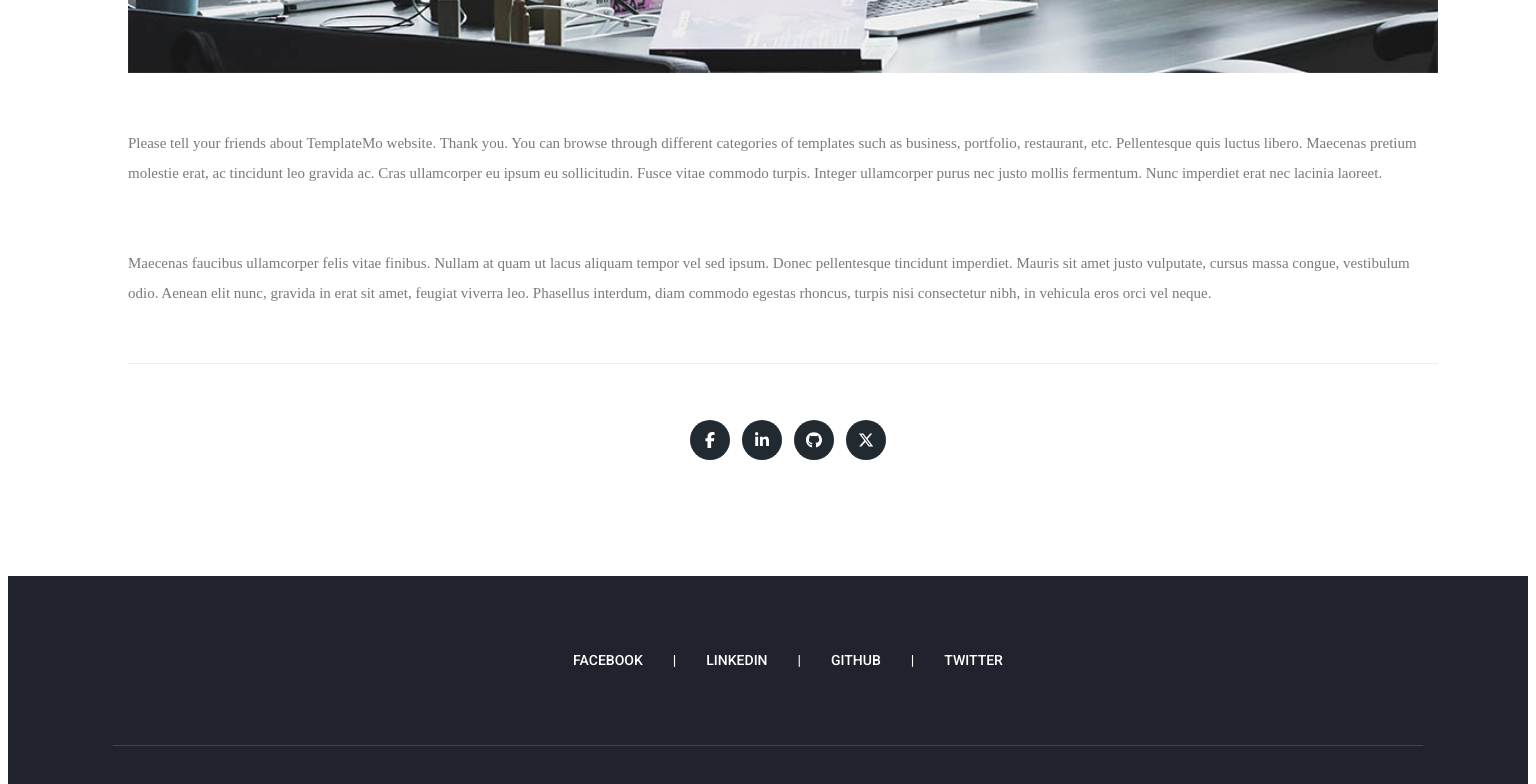
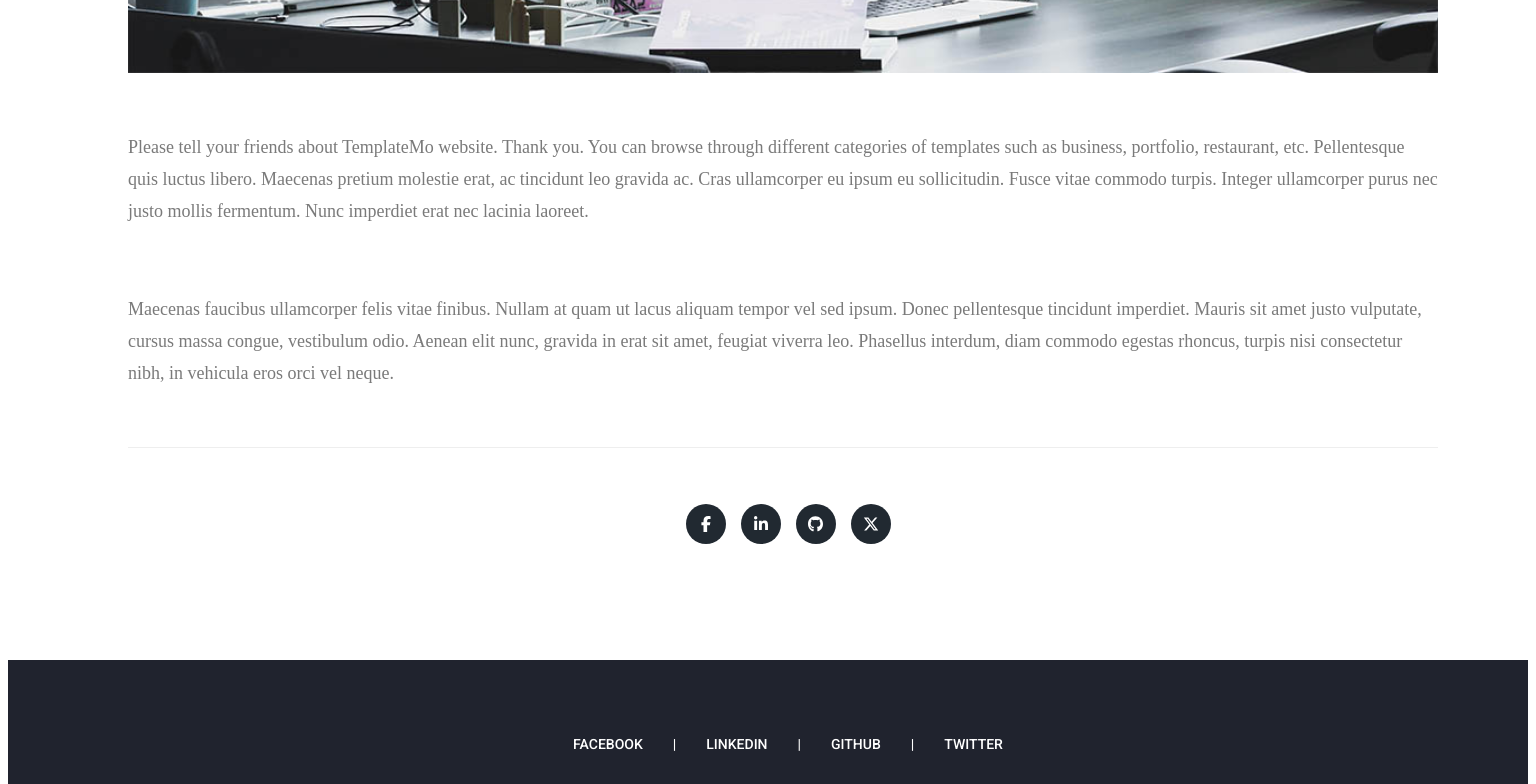
Before and after one commit to fstk1337/simple-blog, a React (Vite) app: page /about in a window 1536 px wide. Shown: the part 1120-1904 px from the top of the page. Built offline with nearby package versions, Linux system fonts and the light colour scheme.

Commit message:
feat: add about page mobile styles

```diff
--- a/src/components/AboutContent/AboutContent.module.scss
+++ b/src/components/AboutContent/AboutContent.module.scss
@@ -5,9 +5,15 @@
 .content {
   display: flex;
   flex-direction: column;
-  padding: 100px 0;
+  padding: 40px 0;
   margin-left: -15px;
   margin-right: -15px;
+  @media screen and (min-width: 640px) {
+    padding: 60px 0;
+  }
+  @media screen and (min-width: 992px) {
+    padding: 100px 0;
+  }
 }
 
 .main {
@@ -36,18 +42,23 @@
     font-weight: 400;
     color: #7a7a7a;
     line-height: 30px;
+    @media screen and (min-width: 1440px) {
+      font-size: 18px;
+      line-height: 32px;
+    }
   }
 }
 
 .aboutSocials {
   display: flex;
   justify-content: center;
+  padding: 0 15px;
 }
 
 .socialList {
   display: flex;
   flex-direction: row;
-  column-gap: 12px;
+  column-gap: 15px;
   list-style-type: none;
 }
 
--- a/src/components/AboutWelcome/AboutWelcome.module.scss
+++ b/src/components/AboutWelcome/AboutWelcome.module.scss
@@ -4,11 +4,17 @@
 }
 
 .welcomeBack {
-  padding: 120px 0;
+  padding: 60px 0;
   background-image: url('../../assets/images/heading-bg.jpg');
   background-repeat: no-repeat;
   background-size: cover;
   background-position: center center;
+  @media screen and (min-width: 640px) {
+    padding: 80px 0;
+  }
+  @media screen and (min-width: 992px) {
+    padding: 120px 0;
+  }
 }
 
 .content {
```
